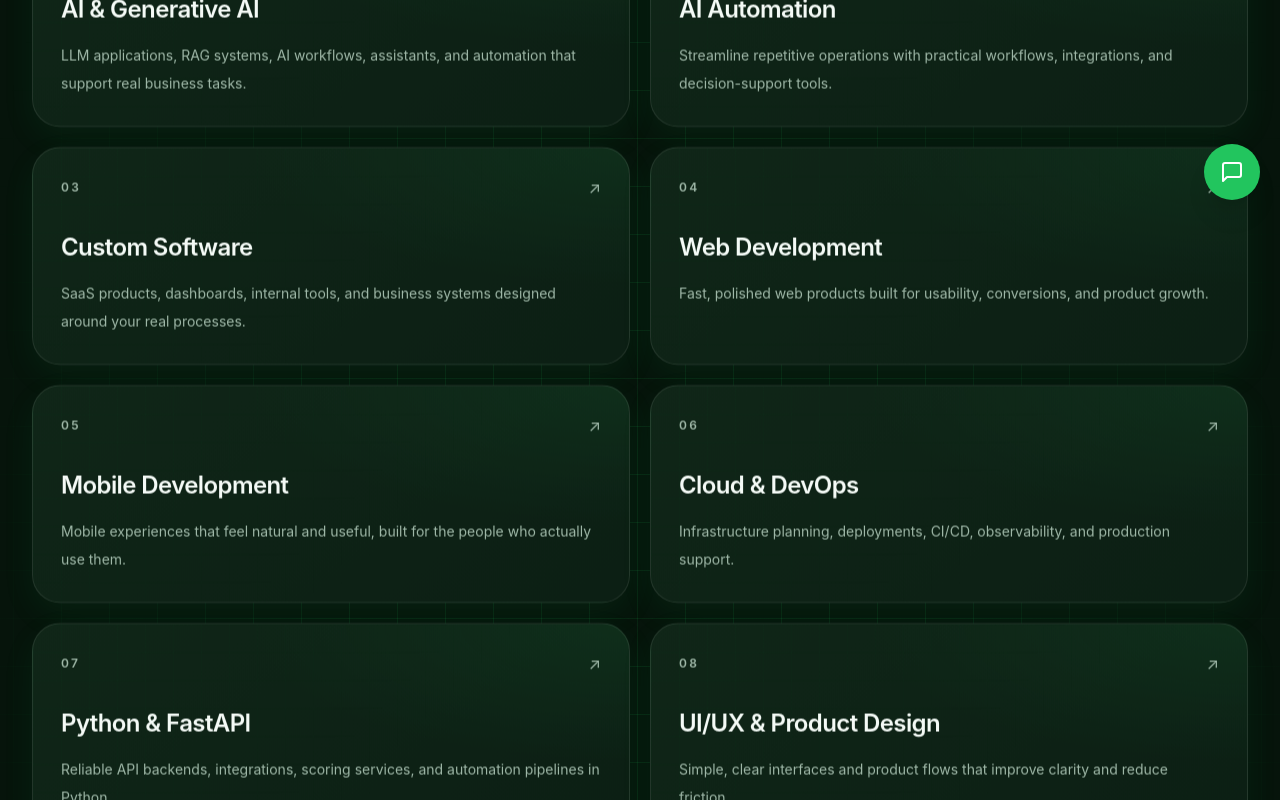
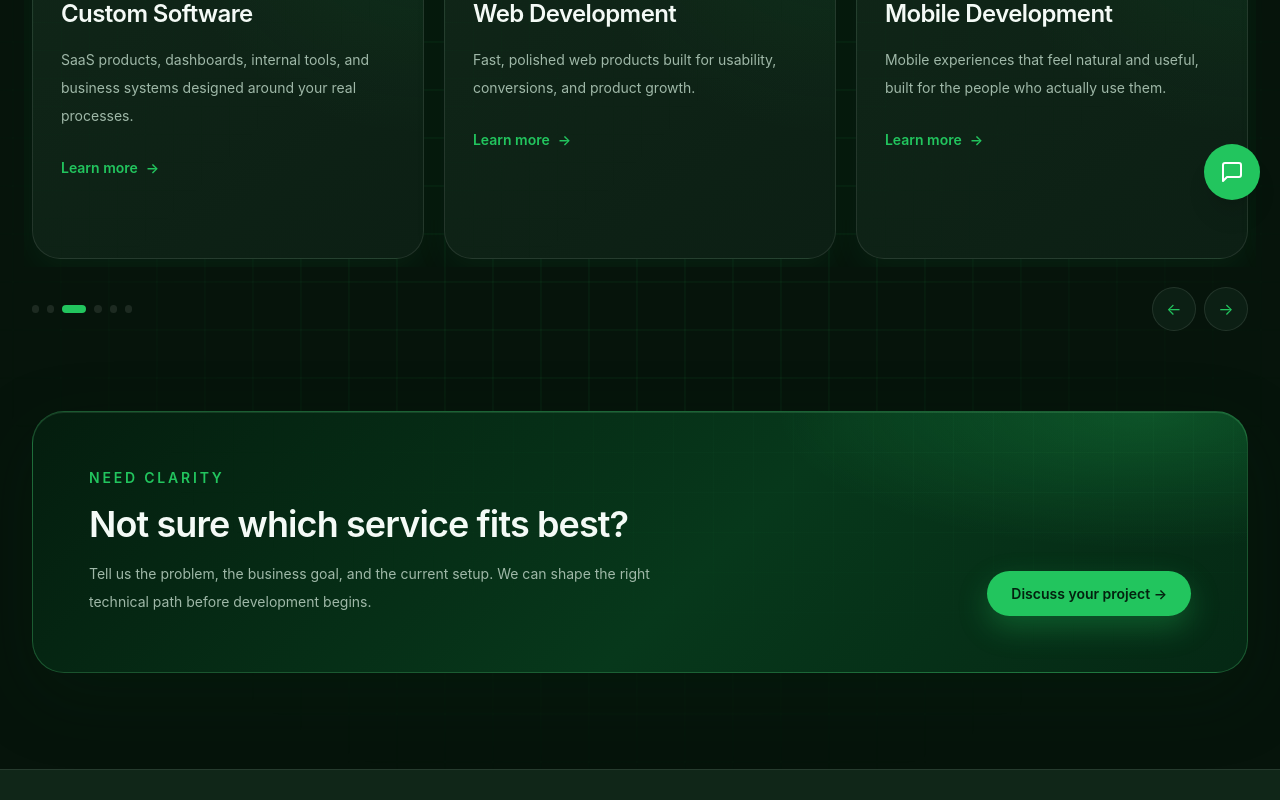
Before and after one commit to GenzLogics/GenzLogicsWebsite, a Next.js app in the folder genzlogics_website/: page /services in a window 1280 px wide. Shown: the part 580-1380 px from the top of the page. Built offline with nearby package versions, Linux system fonts and the light colour scheme.

Commit message:
make a more design

```diff
--- a/genzlogics_website/app/globals.css
+++ b/genzlogics_website/app/globals.css
@@ -220,6 +220,46 @@ html:not(.dark) section.bg-surface-muted {
     radial-gradient(ellipse at 100% 0%, color-mix(in srgb, var(--accent) 20%, transparent), transparent 52%),
     linear-gradient(145deg, color-mix(in srgb, var(--accent) 7%, var(--surface-strong)), var(--surface));
   box-shadow: 0 28px 64px color-mix(in srgb, var(--accent) 25%, transparent), inset 0 0 0 1px color-mix(in srgb, var(--accent) 18%, transparent);
+}
+
+.service-carousel { --service-gap: 1.25rem; --service-step: calc((100% + var(--service-gap)) / 3); }
+.service-carousel-viewport { overflow: hidden; margin: -0.5rem; padding: 0.5rem; }
+.service-carousel-track { display: flex; gap: var(--service-gap); }
+.service-carousel-track.is-animated { transition: transform 0.7s cubic-bezier(0.22, 1, 0.36, 1); }
+.service-carousel-card { flex: 0 0 calc((100% - (var(--service-gap) * 2)) / 3); min-height: 350px; padding: 1.75rem; }
+.service-carousel-control { display: grid; place-items: center; width: 2.75rem; height: 2.75rem; border: 1px solid var(--border); border-radius: 999px; color: var(--accent); background: var(--surface); transition: transform 0.2s ease, background 0.2s ease, border-color 0.2s ease; }
+.service-carousel-control:hover { transform: translateY(-2px); border-color: var(--accent); background: var(--accent-soft); }
+.service-carousel-dot { width: 0.45rem; height: 0.45rem; padding: 0; border: 0; border-radius: 999px; background: var(--border); transition: width 0.25s ease, background 0.25s ease; }
+.service-carousel-dot.is-active { width: 1.5rem; background: var(--accent); }
+
+.project-cta {
+  position: relative;
+  isolation: isolate;
+  overflow: hidden;
+  border: 1px solid rgba(85, 220, 126, 0.28);
+  background:
+    radial-gradient(600px 220px at 92% 0%, rgba(34, 197, 94, 0.24), transparent 62%),
+    linear-gradient(135deg, #041d0e 0%, #07381b 56%, #052814 100%);
+  box-shadow: 0 24px 70px rgba(3, 35, 16, 0.28), inset 0 1px 0 rgba(151, 255, 174, 0.12);
+}
+
+.project-cta::before {
+  content: "";
+  position: absolute;
+  z-index: -1;
+  inset: 0;
+  pointer-events: none;
+  opacity: 0.45;
+  background-image: linear-gradient(rgba(111, 239, 143, 0.08) 1px, transparent 1px), linear-gradient(90deg, rgba(111, 239, 143, 0.08) 1px, transparent 1px);
+  background-size: 40px 40px;
+  mask-image: radial-gradient(ellipse at 85% 20%, black, transparent 70%);
+}
+
+.project-cta .btn-primary { background: #22c55e; color: #03210f; box-shadow: 0 12px 30px rgba(34, 197, 94, 0.3); }
+
+@media (max-width: 900px) {
+  .service-carousel { --service-step: calc(100% + var(--service-gap)); }
+  .service-carousel-card { flex-basis: 100%; min-height: 320px; }
 }
 
 .service-card:hover::before,
--- a/genzlogics_website/app/services/page.tsx
+++ b/genzlogics_website/app/services/page.tsx
@@ -1,5 +1,6 @@
 import Link from "next/link";
 import PageShell from "@/src/components/site/PageShell";
+import ServiceCarousel from "@/src/components/site/ServiceCarousel";
 
 const services = [
   ["AI & Generative AI", "LLM applications, RAG systems, AI workflows, assistants, and automation that support real business tasks."],
@@ -32,20 +33,11 @@ export default function ServicesPage() {
             </p>
           </div>
 
-          <div className="mt-14 grid gap-5 md:grid-cols-2">
-            {services.map(([title, description], index) => (
-              <article key={title} className="group service-card surface p-7 reveal" style={{ animationDelay: `${index * 80}ms` }}>
-                <div className="flex items-center justify-between text-muted">
-                  <span className="text-xs font-semibold uppercase tracking-[0.2em]">0{index + 1}</span>
-                  <span className="transition group-hover:translate-x-1 group-hover:text-heading">↗</span>
-                </div>
-                <h2 className="mt-8 text-2xl font-semibold tracking-tight text-heading">{title}</h2>
-                <p className="mt-4 text-sm leading-7 text-muted">{description}</p>
-              </article>
-            ))}
+          <div className="mt-14 reveal">
+            <ServiceCarousel services={services.map(([title, description]) => ({ title, description }))} />
           </div>
 
-          <div className="mt-20 rounded-[2rem] border border-white/10 bg-inverse p-8 text-inverse-text sm:p-10 lg:p-14">
+          <div className="project-cta mt-20 rounded-[2rem] p-8 text-inverse-text sm:p-10 lg:p-14">
             <div className="grid gap-8 lg:grid-cols-[1fr_auto] lg:items-end">
               <div>
                 <p className="text-sm font-semibold uppercase tracking-[0.2em] text-brand-green">Need clarity</p>
--- /dev/null
+++ b/genzlogics_website/src/components/site/ServiceCarousel.tsx
@@ -0,0 +1,72 @@
+"use client";
+
+import { useEffect, useMemo, useState } from "react";
+
+type Service = { title: string; description: string };
+
+export default function ServiceCarousel({ services }: { services: Service[] }) {
+  const [active, setActive] = useState(0);
+  const [paused, setPaused] = useState(false);
+  const [transitioning, setTransitioning] = useState(true);
+  const items = useMemo(() => [...services, ...services.slice(0, 3)], [services]);
+
+  useEffect(() => {
+    if (paused) return;
+    const timer = window.setInterval(() => setActive((value) => value + 1), 2000);
+    return () => window.clearInterval(timer);
+  }, [paused]);
+
+  const move = (direction: -1 | 1) => {
+    setTransitioning(true);
+    setActive((value) => (value + direction + services.length) % services.length);
+  };
+
+  return (
+    <div
+      className="service-carousel"
+      onMouseEnter={() => setPaused(true)}
+      onMouseLeave={() => setPaused(false)}
+      onFocus={() => setPaused(true)}
+      onBlur={(event) => {
+        if (!event.currentTarget.contains(event.relatedTarget)) setPaused(false);
+      }}
+    >
+      <div className="service-carousel-viewport">
+        <div
+          className={`service-carousel-track${transitioning ? " is-animated" : ""}`}
+          style={{ transform: `translate3d(calc(var(--service-step) * -${active}), 0, 0)` }}
+          onTransitionEnd={() => {
+            if (active >= services.length) {
+              setTransitioning(false);
+              setActive(0);
+            }
+          }}
+        >
+          {items.map((service, index) => (
+            <article className="service-carousel-card service-card surface" key={`${service.title}-${index}`}>
+              <div className="flex items-center justify-between text-muted">
+                <span className="text-xs font-semibold uppercase tracking-[0.2em]">{String((index % services.length) + 1).padStart(2, "0")}</span>
+                <span className="text-lg text-brand-green transition group-hover:translate-x-1">↗</span>
+              </div>
+              <h2 className="mt-8 text-2xl font-semibold tracking-tight text-heading">{service.title}</h2>
+              <p className="mt-4 text-sm leading-7 text-muted">{service.description}</p>
+              <span className="mt-7 inline-flex items-center text-sm font-semibold text-brand-green">Learn more <span className="ml-2">→</span></span>
+            </article>
+          ))}
+        </div>
+      </div>
+
+      <div className="mt-7 flex items-center justify-between gap-4">
+        <div className="flex gap-2" aria-label="Carousel position">
+          {services.slice(0, Math.min(services.length, 6)).map((service, index) => (
+            <button key={service.title} type="button" aria-label={`Show service group ${index + 1}`} onClick={() => { setTransitioning(true); setActive(index); }} className={`service-carousel-dot${active % services.length === index ? " is-active" : ""}`} />
+          ))}
+        </div>
+        <div className="flex gap-2">
+          <button type="button" className="service-carousel-control" onClick={() => move(-1)} aria-label="Previous services">←</button>
+          <button type="button" className="service-carousel-control" onClick={() => move(1)} aria-label="Next services">→</button>
+        </div>
+      </div>
+    </div>
+  );
+}
```
